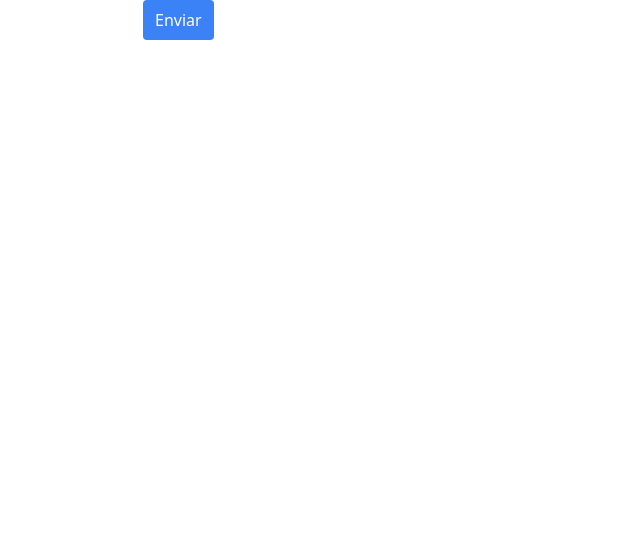
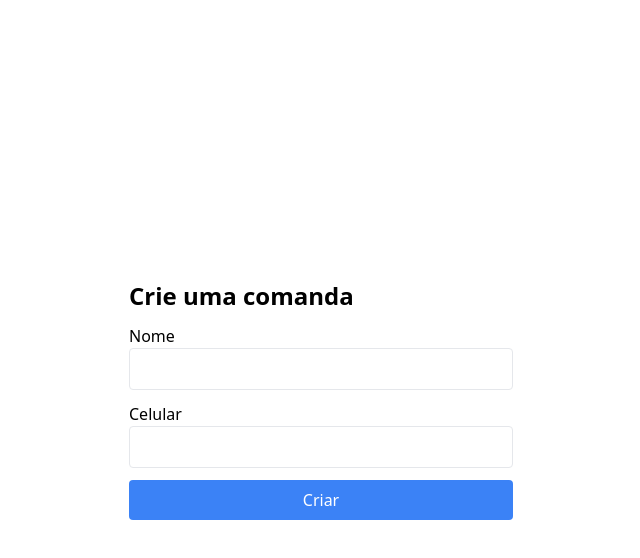
Before and after one commit to pedrolzoliveira/comanda-virtual-web, a React (Vite) app: page / in a window 1280 px wide. Shown: the top 558 px of the page, without its empty margins (319-959 px from the left). Built offline with nearby package versions, Linux system fonts and the light colour scheme.

Commit message:
creating create comanda form

```diff
--- a/package.json
+++ b/package.json
@@ -13,8 +13,10 @@
     "formik": "^2.2.9",
     "react": "^18.2.0",
     "react-dom": "^18.2.0",
+    "react-icons": "^4.8.0",
     "react-query": "^3.39.3",
-    "yup": "^1.0.2"
+    "yup": "^1.0.2",
+    "yup-phone": "^1.3.2"
   },
   "devDependencies": {
     "@types/axios": "^0.14.0",
--- a/src/App.tsx
+++ b/src/App.tsx
@@ -2,7 +2,7 @@ import { CreateComandaForm } from './forms/create-comanda-form'
 
 function App () {
   return (
-    <div>
+    <div className='flex h-screen w-screen items-center justify-center'>
       <CreateComandaForm/>
     </div>
   )
--- a/src/components/button.tsx
+++ b/src/components/button.tsx
@@ -1,3 +1,10 @@
-export const Button = (props: React.DetailedHTMLProps<React.ButtonHTMLAttributes<HTMLButtonElement>, HTMLButtonElement>) => {
-  return <button className='rounded bg-blue-500 px-3 py-2 text-white' {...props}></button>
+type ButtonProps = {
+  loading?: boolean
+} & React.DetailedHTMLProps<React.ButtonHTMLAttributes<HTMLButtonElement>, HTMLButtonElement>
+
+export const Button = (props: ButtonProps) => {
+  if (props.loading) {
+    return <div>Carrengandno</div>
+  }
+  return <button {...props} className={`rounded bg-blue-500 px-3 py-2 text-white ${props.className ?? ''}`}/>
 }
--- a/src/forms/create-comanda-form.tsx
+++ b/src/forms/create-comanda-form.tsx
@@ -1,7 +1,13 @@
 import 'react'
-import { Formik, Form, Field } from 'formik'
+import { Formik, Form, Field, ErrorMessage } from 'formik'
 import { useCreateComanda } from '../hooks/comandas-hooks'
 import { Button } from '../components/button'
+import Yup from 'yup'
+
+const createComandaSchema = Yup.object().shape({
+  name: Yup.string().required('Nome é um campo obrigatório'),
+  cellPhone: Yup.string().required('Celular é um campo obrigatório')
+})
 
 const initialValues = {
   name: '',
@@ -9,18 +15,32 @@ const initialValues = {
 }
 
 export const CreateComandaForm = () => {
-  const { mutateAsync: create } = useCreateComanda()
+  const { mutateAsync: create, isLoading } = useCreateComanda()
 
   return (
     <Formik
     initialValues={initialValues}
+    validationSchema={createComandaSchema}
     onSubmit={async values => {
       create(values)
     }}>
-        <Form>
-            <Field name="name"></Field>
-            <Field name="cellPhone"></Field>
-            <Button type='submit'>Enviar</Button>
+        <Form className='flex w-96 flex-col space-y-3'>
+          <h1 className='text-2xl font-bold'>Crie uma comanda</h1>
+          <div className='flex flex-col'>
+            <label htmlFor="name">Nome</label>
+            <Field className="rounded border px-3 py-2" name="name"></Field>
+            <ErrorMessage name="name">
+              {(error) => <p className='text-red-600'>{error}</p>}
+            </ErrorMessage>
+          </div>
+          <div className='flex flex-col'>
+            <label htmlFor="cellPhone">Celular</label>
+            <Field className="rounded border px-3 py-2" name="cellPhone"></Field>
+            <ErrorMessage name="cellPhone">
+              {(error) => <p className='text-red-600'>{error}</p>}
+            </ErrorMessage>
+          </div>
+          <Button loading={isLoading} type='submit'>Criar</Button>
         </Form>
     </Formik>
   )
--- a/src/main.tsx
+++ b/src/main.tsx
@@ -4,6 +4,7 @@ import { QueryClientProvider } from 'react-query'
 import App from './App'
 import './index.css'
 import { queryClient } from './query-client'
+import 'yup-phone'
 
 ReactDOM.createRoot(document.getElementById('root') as HTMLElement).render(
   <React.StrictMode>
```
Also changed, not shown: tailwind.config.cjs (+4 -4 lines), 1 other file (tests, documents, lock files or other folders).
